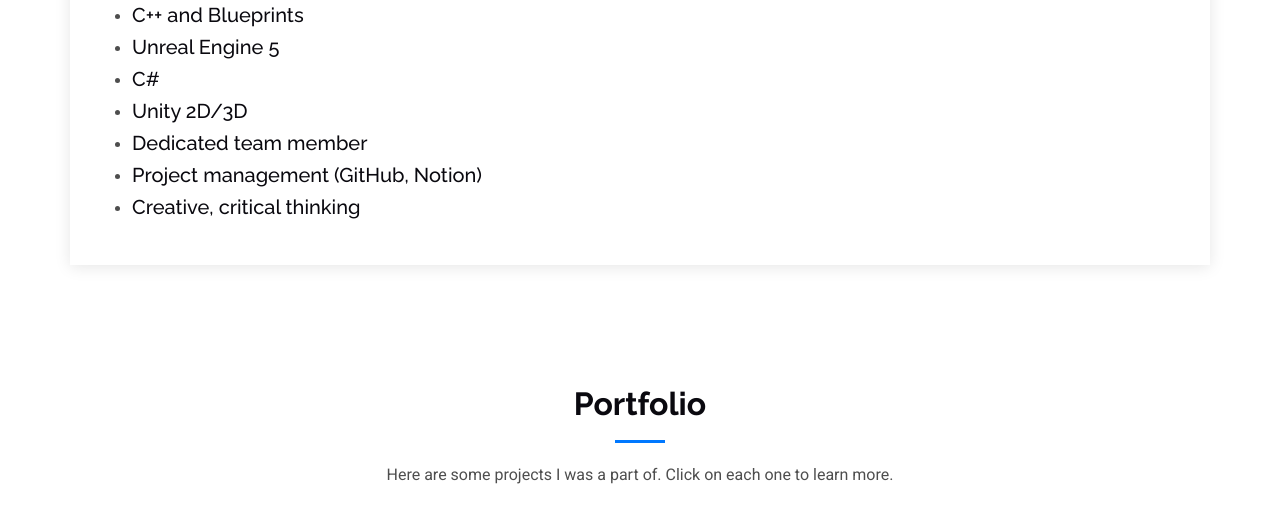
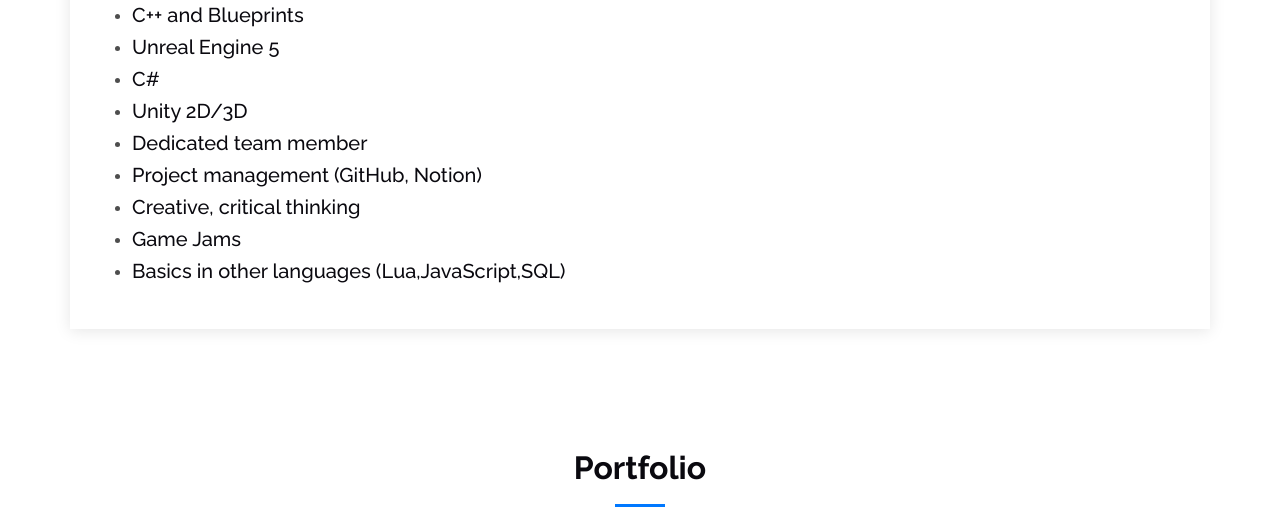
Before and after one commit to TiagoAPeres/tiagoaperes.github.io, a plain HTML site: page index.html in a window 1280 px wide. Shown: the part 1219-1743 px from the top of the page. Drawn offline with Linux system fonts and the light colour scheme.

Commit message:
Update index.html

```diff
--- a/index.html
+++ b/index.html
@@ -131,6 +131,16 @@
                               <h5>
                                   <span>Creative, critical thinking</span> <span class="pull-right"></span>
                               </h5>
+                          </li>
+                          <li>
+                            <h5>
+                                <span>Game Jams</span> <span class="pull-right"></span>
+                            </h5>
+                          </li>
+                          <li>
+                            <h5>
+                                <span>Basics in other languages (Lua,JavaScript,SQL)</span> <span class="pull-right"></span>
+                            </h5>
                           </li>
                       </ul>
                   </div>
```
